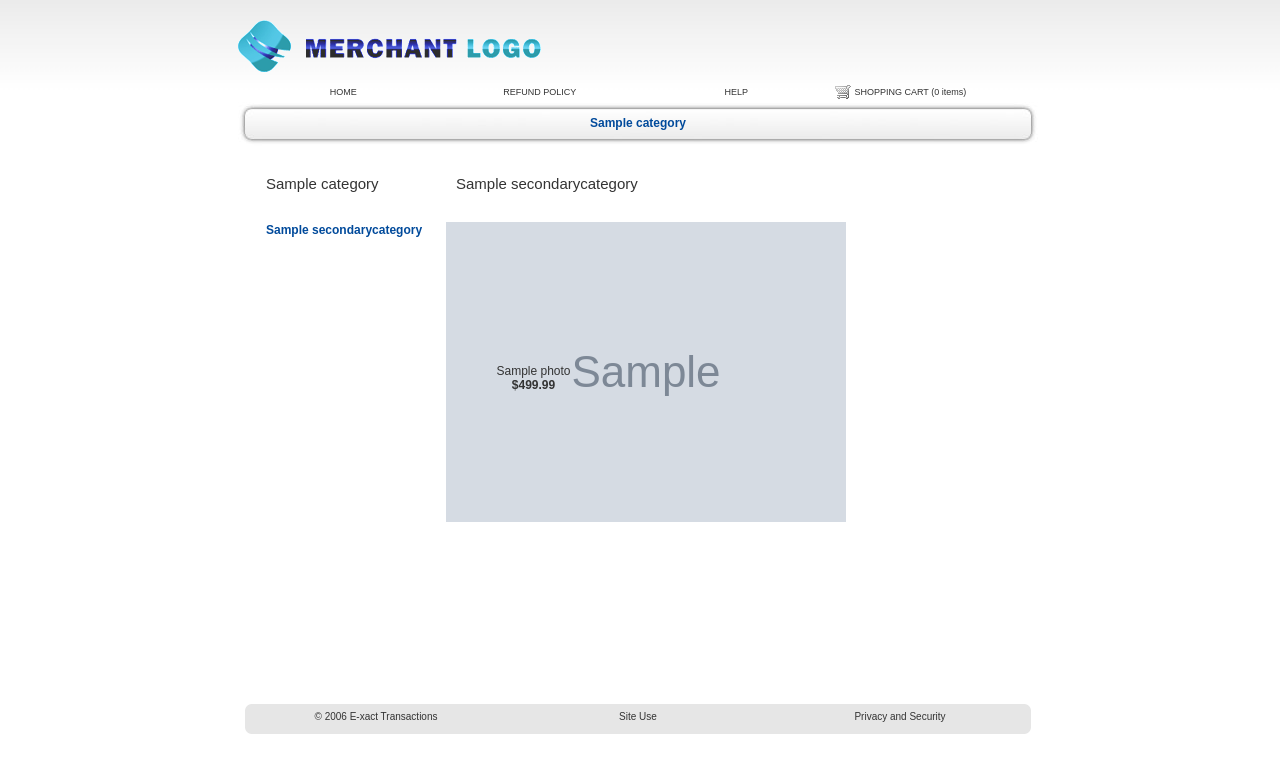
After one commit to gitaaron/E-xact-django-clone, a Django app: template exact_clone/templates/gallery/index.html in a window 1280 px wide. The commit adds this page. Shown: the top 773 px of the page. Run offline with Django 3.2, Linux system fonts and the light colour scheme; the template is opened without the code that fills it: values that come from a table or form of the project are taken from there, others are empty; tables that the repository leaves empty hold one stand-in row (values such as "Sample post"); grey boxes marked "Sample" are stand-in pictures; parts of the project's set-up code (start-up, migrations or seed data) failed here and were passed over.

Commit message:
building out gallery and image details page

```diff
--- /dev/null
+++ b/exact_clone/gallery/context_processors.py
@@ -0,0 +1,5 @@
+from exact_clone.gallery.models import Category
+
+def category_list(request):
+    categories = Category.objects.all()[0:4]
+    return {'categories':categories}
--- /dev/null
+++ b/exact_clone/gallery/models.py
@@ -0,0 +1,51 @@
+from django.db import models
+from django.utils.translation import ugettext_lazy as _
+from django.core.files.storage import FileSystemStorage
+from django.conf import settings
+
+fs = FileSystemStorage(location=settings.UPLOAD_ROOT, base_url=settings.UPLOAD_URL)
+
+# Create your models here.
+class Category(models.Model):
+    '''
+    A primary category that appears as a top menu item.
+    '''
+    title = models.CharField(max_length=255)
+    slug = models.SlugField(unique=True)
+    ordering = models.IntegerField(default=0, help_text=_('Override alphabetical order in category display.'))
+
+    def __unicode__(self):
+        return u'%s' % self.title
+
+    class Meta:
+        ordering = ['ordering', 'title']
+
+
+class SecondaryCategory(models.Model):
+    '''
+    A secondary category that appears as a left menu item.
+    '''
+    title = models.CharField(max_length=255)
+    slug = models.SlugField(unique=True)
+    ordering = models.IntegerField(default=0, help_text=_('Override alphabetical order in category display.'))
+    parent = models.ForeignKey(Category)
+
+    def __unicode__(self):
+        return u'%s' % self.title
+
+
+
+class Photo(models.Model):
+    '''
+    Photos are all the details about products that go into building your standard gallery on a website.
+    '''
+    title = models.CharField(max_length=255)
+    description = models.TextField(blank=True, default="")
+    slug = models.SlugField(unique=True)
+    category = models.ForeignKey(SecondaryCategory)
+    thumb = models.ImageField(upload_to='thumb', storage=fs)
+    big = models.ImageField(upload_to='big', storage=fs)
+
+
+    def __unicode__(self):
+        return u'%s' % self.title
--- a/exact_clone/site_media/css/exact_clone.css
+++ b/exact_clone/site_media/css/exact_clone.css
@@ -1,3 +1,15 @@
+ul.vertical_list { list-style-type:none; float:left; margin:0; padding:0;}
+ul.vertical_list li.vertical_item { float:left; clear:both; }
+ul.horizontal_list { list-style-type:none; float:left; margin:0; padding:0;}
+ul.horizontal_list li.horizontal_item { float:left; }
+li.image { text-align:center; }
+li.thumb_container { height:130px; }
+
+ul.gallery_container ul, ul.gallery_container li { width: 175px; }
+
+
+
+
 body {
   background: #ffffff url("/site_media/img/body-top.jpg") repeat-x top left;
   margin: 0px;
--- /dev/null
+++ b/exact_clone/templates/base.html
@@ -0,0 +1,76 @@
+<!DOCTYPE html PUBLIC "-//W3C//DTD XHTML 1.0 Transitional//EN" "http://www.w3.org/TR/xhtml1/DTD/xhtml1-strict.dtd">
+<html xmlns="http://www.w3.org/1999/xhtml">
+  <head>
+    <meta http-equiv="content-type" content="text/html; charset=iso-8859-1" />
+    <title>E-xact Shopping</title>
+    <link href="/site_media/css/exact_clone.css" media="all" rel="Stylesheet" type="text/css" />
+
+  </head>
+
+  <body >
+    <div id="wrap">
+
+      <div id="header" class="fixClear">
+	<div id="headerLogo">
+
+	  <a href="/store/welcome"><img alt="E-xact Transactions" src="/site_media/img/merchant_logo.gif" /></a>
+	</div>
+	<div id="headerContent">
+	  &nbsp;
+	</div>
+      </div>
+
+      <div id="topMenu">
+	<div id="topMenuContent">
+
+	  <table class="menuTable" cellspacing="0" cellpadding="0">
+	    <tr>
+	      <td><a href="/store/welcome">HOME</a></td>
+              <td><a href="">REFUND POLICY</a></td>
+              <td><a href="">HELP</a></td>
+              <td id="topCartLink" class="cartIcon">
+                <a href="/store/display_cart">SHOPPING CART</a>
+
+                <span id="topCartSummary">
+                 (0 items)
+                </span>
+              </td>
+	    </tr>
+	  </table>
+	</div>
+      </div>
+
+      <div id="categories">
+
+	<div id="categoriesContent">
+	  <table class="menuTable" cellspacing="0" cellpadding="0">
+	    <tr>
+                {% for category in categories %}
+                <td><a href="{% url exact_clone.gallery.views.index category.slug %}">{{category.title}}</a></td>
+                {% endfor %}
+	    </tr>
+	  </table>
+	</div>
+      </div>
+
+        {% block content %}
+        {% endblock %}
+
+
+      <div id="footer">
+	<div id="footerContent">
+	  <table class="menuTable" cellspacing="0" border="0">
+	    <tr>
+              <td>&copy; 2006 E-xact Transactions</td>
+
+              <td>Site Use</td>
+              <td>Privacy and Security</td>
+	    </tr>
+	  </table>
+	</div>
+      </div>                      <!-- END footer -->
+
+    </div>                        <!-- END wrap -->
+
+  </body>
+</html>
--- /dev/null
+++ b/exact_clone/templates/gallery/category_base.html
@@ -0,0 +1,47 @@
+{% extends 'base.html' %}
+
+{% block content %}
+<div id="plate" class="fixClear">
+	  <div id="plateContent" class="fixClear">
+
+	    <div id="leftSideMenu">
+	      <div class="sideMenuContentWrap">
+
+		<div class="sideMenuContent">
+                    <h3 class="categoryHeading">{{category.title}}</h3>
+                    {% for sub_cat in category.secondarycategory_set.all %}
+                    <a href="{% url exact_clone.gallery.views.index category.slug sub_cat.slug %}" {% ifequal sub_cat.slug selected_sub_cat.slug %}class="highlight"{% endifequal %}>
+                        {{sub_cat.title}}
+                    </a>
+                    <br />
+                    {% endfor %}
+
+                </div>
+	      </div>
+	      <div class="sideMenuEnd">
+
+	      </div>
+	    </div>                  <!-- END leftSideMenu -->
+
+	    <div id="content">
+	      <div id="contentContent" class="fixClear">
+		<div id="contentVertical" class="fixClear">
+		</div>
+
+                {% block category_content %}
+                {% endblock %}
+
+	      </div>
+	      <div id="contentEnd">
+	      </div>
+	    </div>                  <!-- END content -->
+
+	  </div>
+	  <div id="plateEnd">
+	  </div>
+	</div>                      <!-- END plate -->
+
+
+
+
+{% endblock %}
--- /dev/null
+++ b/exact_clone/templates/gallery/index.html
@@ -0,0 +1,27 @@
+{% extends 'gallery/category_base.html' %}
+
+{% block category_content %}
+
+<h3 style="margin-left: 10px" class="categoryHeading">{{selected_sub_cat.title}}</h3>
+
+<ul class="horizontal_list gallery_container">
+    {% for photo in selected_sub_cat.photo_set.all %}
+	<li class="image horizontal_item">
+        <ul class="vertical_list">
+            <li class="vertical_item thumb_container">
+            <a href="{% url exact_clone.gallery.views.detail photo.slug %}"  ><img alt="{{photo.title}}" src="{{photo.thumb.url}}" /></a>
+            </li>
+            <li class="vertical_item">
+	  <p class="prodImageLabel">
+          {{photo.title}}<br/>
+	    <strong>$499.99</strong>
+	  </p>
+          </li>
+        </ul>
+
+	</li>
+    {% endfor %}
+
+</ul>
+
+{% endblock %}
--- a/exact_clone/urls.py
+++ b/exact_clone/urls.py
@@ -3,8 +3,8 @@ from django.views.generic.simple import direct_to_template
 from django.conf import settings
 
 # Uncomment the next two lines to enable the admin:
-# from django.contrib import admin
-# admin.autodiscover()
+from django.contrib import admin
+admin.autodiscover()
 
 urlpatterns = patterns('',
     # Example:
@@ -15,13 +15,22 @@ urlpatterns = patterns('',
     # (r'^admin/doc/', include('django.contrib.admindocs.urls')),
 
     # Uncomment the next line to enable the admin:
-    # (r'^admin/', include(admin.site.urls)),
+    (r'^admin/', include(admin.site.urls)),
 
     # Media files (only for development)
     (r'^site_media/(?P<path>.*)$', 'django.views.static.serve', \
                     {'document_root': '%s/site_media'
                      % settings.APPLICATION_ROOT}),
 
+    # Shop assets uploaded via admin (only for development)
+    (r'^assets/(?P<path>.*)$', 'django.views.static.serve', \
+                    {'document_root': '%s/assets'
+                     % settings.APPLICATION_ROOT}),
 
-    ('^$', direct_to_template, {'template': 'index.html'}),
+
+
+    (r'^$', direct_to_template, {'template': 'index.html'}),
+    (r'^category/(?P<primary_slug>[-\w]+)$', 'exact_clone.gallery.views.index'),
+    (r'^category/(?P<primary_slug>[-\w]+)/(?P<secondary_slug>[-\w]+)$', 'exact_clone.gallery.views.index'),
+    (r'^show/(?P<photo_slug>[-\w]+)$', 'exact_clone.gallery.views.detail'),
 )
```
Also changed, not shown: exact_clone/gallery/admin.py (added, +16 -0 lines), exact_clone/gallery/tests.py (added, +22 -0 lines), exact_clone/gallery/views.py (added, +39 -0 lines), exact_clone/settings.py (+9 -0 lines), exact_clone/templates/gallery/details.html (added, +61 -0 lines), exact_clone/templates/index.html (+7 -79 lines), exact_clone/gallery/__init__.py (added), 1 other file.
